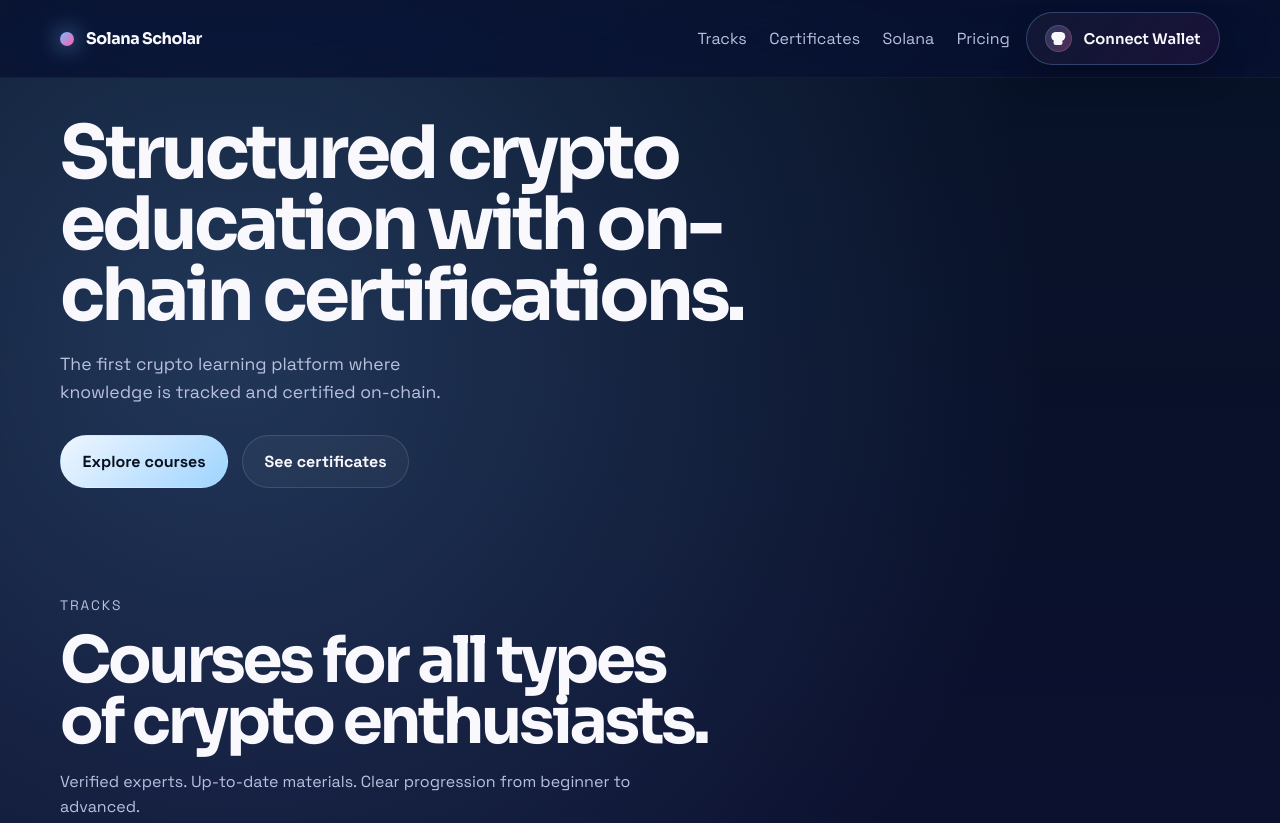
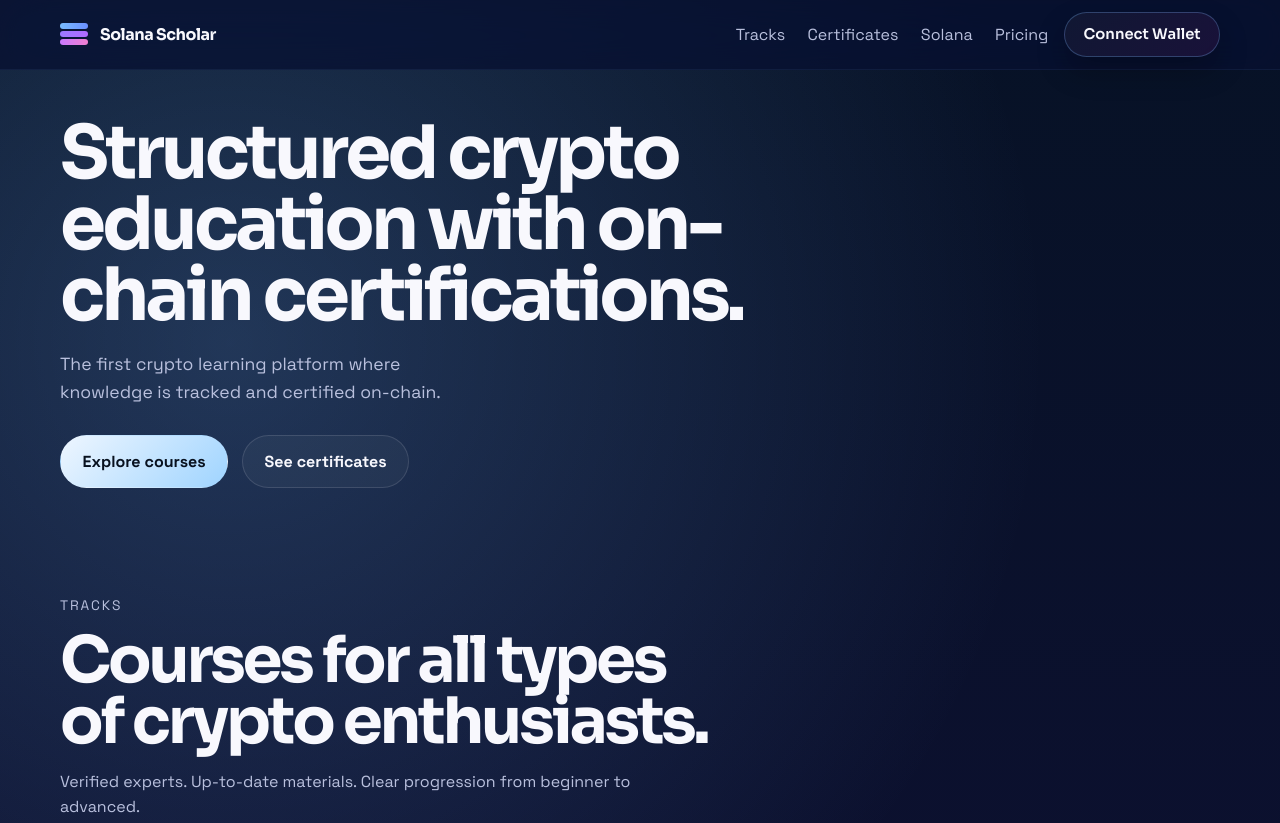
Before and after one commit to Squidward4889/SolanaScholar, a website: page index.html in a window 1280 px wide. Shown: the top 823 px of the page. Drawn offline with Linux system fonts and the light colour scheme.

Commit message:
feat: new 3-bar SVG logo + remove wallet icon from button

```diff
--- a/index.html
+++ b/index.html
@@ -18,7 +18,25 @@
     <header class="hero tone-blue">
       <nav class="nav">
         <div class="brand">
-          <span class="brand-mark"></span>
+          <svg class="brand-mark" width="28" height="22" viewBox="0 0 28 22" fill="none" aria-hidden="true">
+            <defs>
+              <linearGradient id="bar1" x1="0" y1="0" x2="1" y2="0">
+                <stop offset="0%" stop-color="#79bcff"/>
+                <stop offset="100%" stop-color="#6b8fff"/>
+              </linearGradient>
+              <linearGradient id="bar2" x1="0" y1="0" x2="1" y2="0">
+                <stop offset="0%" stop-color="#9b7bff"/>
+                <stop offset="100%" stop-color="#b06aff"/>
+              </linearGradient>
+              <linearGradient id="bar3" x1="0" y1="0" x2="1" y2="0">
+                <stop offset="0%" stop-color="#c97aff"/>
+                <stop offset="100%" stop-color="#f07fcf"/>
+              </linearGradient>
+            </defs>
+            <rect x="0" y="0"  width="28" height="6" rx="3" fill="url(#bar1)"/>
+            <rect x="0" y="8"  width="28" height="6" rx="3" fill="url(#bar2)"/>
+            <rect x="0" y="16" width="28" height="6" rx="3" fill="url(#bar3)"/>
+          </svg>
           <span class="brand-text">Solana Scholar</span>
         </div>
         <div class="nav-group">
@@ -36,7 +54,6 @@
               Get Devnet SOL
             </button>
             <button class="wallet-button" id="wallet-button" type="button">
-              <span class="wallet-button-icon" id="wallet-icon"></span>
               <span id="wallet-label">Connect Wallet</span>
             </button>
           </div>
--- a/script.js
+++ b/script.js
@@ -248,7 +248,6 @@ const masteryBar     = document.getElementById("mastery-bar");
 const metadataBar    = document.getElementById("metadata-bar");
 
 const walletButton   = document.getElementById("wallet-button");
-const walletIcon     = document.getElementById("wallet-icon");
 const walletLabel    = document.getElementById("wallet-label");
 const balancePill    = document.getElementById("balance-pill");
 const balanceOutput  = document.getElementById("balance-output");
@@ -446,10 +445,6 @@ async function handleConnected(publicKey) {
   walletButton.classList.add("connected");
   walletLabel.textContent = shortenAddress(connectedKey);
 
-  if (activeWallet) {
-    walletIcon.style.background   = `${activeWallet.color}28`;
-    walletIcon.style.borderColor  = `${activeWallet.color}55`;
-  }
 
   // Show faucet button on devnet after connecting
   if (faucetButton && activeNetwork === "devnet") {
@@ -500,8 +495,6 @@ async function disconnectWallet() {
 function resetWalletUI() {
   walletButton.classList.remove("connected");
   walletLabel.textContent    = "Connect Wallet";
-  walletIcon.style.background   = "";
-  walletIcon.style.borderColor  = "";
   stopBalancePolling();
   balancePill.classList.add("hidden");
   if (faucetButton) faucetButton.classList.add("hidden");
--- a/styles.css
+++ b/styles.css
@@ -109,11 +109,8 @@ a {
 }
 
 .brand-mark {
-  width: 14px;
-  height: 14px;
-  border-radius: 999px;
-  background: linear-gradient(135deg, var(--cyan), var(--pink));
-  box-shadow: 0 0 22px rgba(121, 188, 255, 0.9);
+  display: block;
+  flex-shrink: 0;
 }
 
 .nav-links {
@@ -255,40 +252,6 @@ a {
   box-shadow: 0 18px 34px rgba(0, 0, 0, 0.28);
 }
 
-.wallet-button-icon {
-  width: 1.65rem;
-  height: 1.65rem;
-  border-radius: 999px;
-  position: relative;
-  background: linear-gradient(135deg, rgba(121, 188, 255, 0.22), rgba(255, 94, 168, 0.28));
-  border: 1px solid rgba(255, 255, 255, 0.12);
-  flex-shrink: 0;
-  transition: background 280ms ease, border-color 280ms ease;
-}
-
-.wallet-button-icon::before,
-.wallet-button-icon::after {
-  content: "";
-  position: absolute;
-  left: 50%;
-  transform: translateX(-50%);
-  border-radius: 999px;
-  background: #f8f8fd;
-}
-
-.wallet-button-icon::before {
-  top: 0.34rem;
-  width: 0.84rem;
-  height: 0.58rem;
-  border-radius: 0.28rem;
-}
-
-.wallet-button-icon::after {
-  top: 0.86rem;
-  width: 0.56rem;
-  height: 0.32rem;
-  box-shadow: 0 -0.22rem 0 0 #f8f8fd;
-}
 
 /* ─── Hero ────────────────────────────────────── */
 
```
